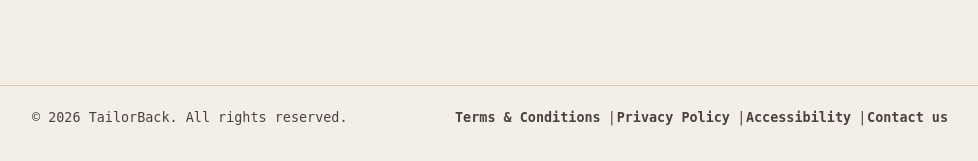
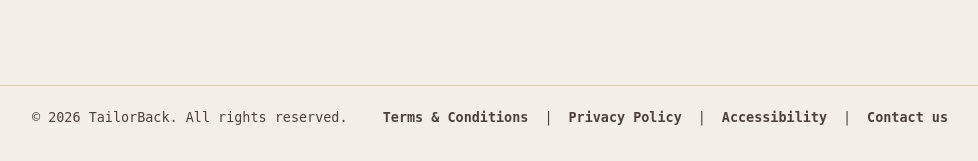
Before and after one commit to pashyamisoul/tailorback, a Flask app: page / in a window 1280 px wide. Shown: the part 2793-2954 px from the top of the page, without its empty margins (150-1128 px from the left). Run offline with Flask 3, Linux system fonts and the light colour scheme; some web fonts are replaced.

Commit message:
Footer: even spacing around the | dividers
The divider was absolutely positioned and ended up glued to the next link.
Use an inline pseudo-element with margin-right matching the flex gap, so each
| has equal space on both sides.

```diff
--- a/static/css/style.css
+++ b/static/css/style.css
@@ -421,20 +421,18 @@ html[data-theme="terminal"] .go .gicon { display: none; }
 }
 .site-footer .footer-copy { font-weight: 500; color: var(--ink-soft); }
 .site-footer a {
-  position: relative;
   color: var(--ink-soft);
   text-decoration: none;
   font-weight: 700;
 }
 .site-footer a:hover { color: var(--accent); }
-/* A "|" divider between consecutive footer links (centered in the gap). */
+/* A "|" divider between consecutive footer links. The flex gap (1rem) sits
+   before the divider; margin-right matches it so spacing is symmetric. */
 .site-footer a + a::before {
   content: "|";
-  position: absolute;
-  left: -0.55rem;
+  margin-right: 1rem;
   color: var(--ink-soft);
   font-weight: 400;
-  pointer-events: none;
 }
 
 /* ---------- pro menu ---------- */
```
